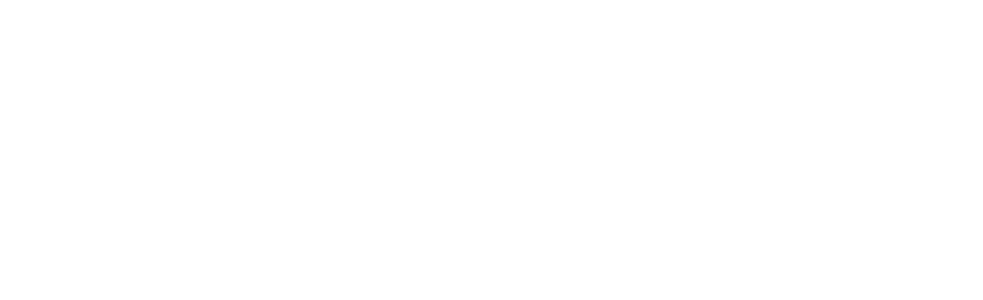
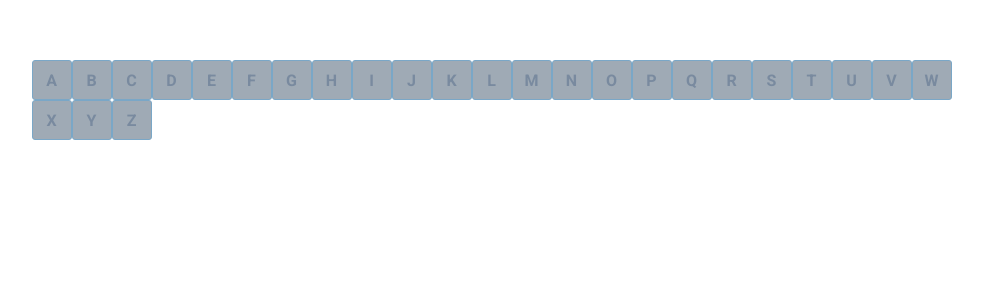
Before and after one commit to MatheusW166/hangman-game, a React (Create React App) app: page / in a window 1280 px wide. Shown: the top 300 px of the page, without its empty margins (136-1119 px from the left). Built offline with nearby package versions, Linux system fonts and the light colour scheme.

Commit message:
Game component

```diff
--- a/public/index.html
+++ b/public/index.html
@@ -5,6 +5,13 @@
     <meta name="viewport" content="width=device-width, initial-scale=1" />
     <meta name="theme-color" content="#000000" />
     <meta name="description" content="Hangman Game" />
+    <link rel="preconnect" href="https://fonts.googleapis.com" />
+    <link rel="preconnect" href="https://fonts.gstatic.com" crossorigin />
+    <link rel="preconnect" href="https://fonts.googleapis.com" />
+    <link rel="preconnect" href="https://fonts.gstatic.com" crossorigin />
+    <link
+      href="https://fonts.googleapis.com/css2?family=Roboto:wght@400;700&display=swap"
+      rel="stylesheet" />
     <title>Hangman</title>
   </head>
   <body>
--- a/src/App.js
+++ /dev/null
@@ -1,5 +0,0 @@
-function App() {
-  return <></>;
-}
-
-export default App;
--- /dev/null
+++ b/src/App.jsx
@@ -0,0 +1,29 @@
+import styled, { ThemeProvider } from "styled-components";
+import GlobalStyles from "./global/globalStyles";
+import ResetStyles from "./global/resetStyles";
+import theme from "./theme/themes";
+import Game from "./components/Game";
+
+const AppStyle = styled.div(({ theme }) => ({
+  background: theme.bgPrimary,
+  minHeight: "100vh",
+  maxWidth: "1025px",
+  margin: "0 auto",
+  padding: "60px 40px",
+  display: "flex",
+  justifyContent: "center",
+}));
+
+function App() {
+  return (
+    <ThemeProvider theme={theme}>
+      <ResetStyles />
+      <GlobalStyles />
+      <AppStyle>
+        <Game />
+      </AppStyle>
+    </ThemeProvider>
+  );
+}
+
+export default App;
--- /dev/null
+++ b/src/components/Game.jsx
@@ -0,0 +1,45 @@
+import styled from "styled-components";
+import Word from "./Word";
+
+const words = [
+  "a",
+  "b",
+  "c",
+  "d",
+  "e",
+  "f",
+  "g",
+  "h",
+  "i",
+  "j",
+  "k",
+  "l",
+  "m",
+  "n",
+  "o",
+  "p",
+  "q",
+  "r",
+  "s",
+  "t",
+  "u",
+  "v",
+  "w",
+  "x",
+  "y",
+  "z",
+];
+
+const GameStyle = styled.div(({ theme }) => ({}));
+
+export default function Game() {
+  return (
+    <GameStyle>
+      {words.map((word) => (
+        <Word key={word} onClick={() => console.log(word)}>
+          {word}
+        </Word>
+      ))}
+    </GameStyle>
+  );
+}
```
Also changed, not shown: src/index.jsx (renamed from src/index.js).
